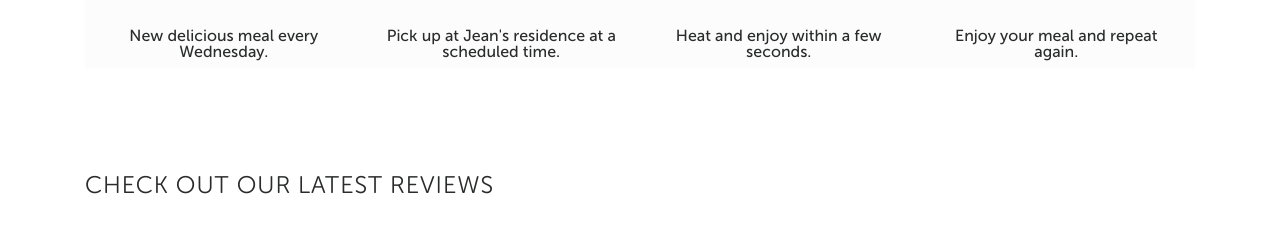
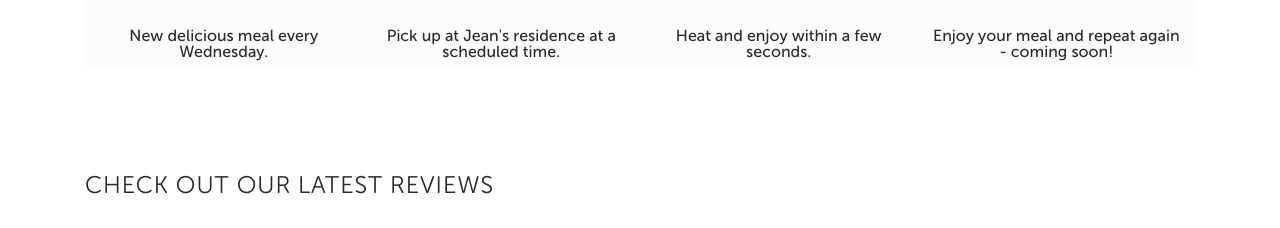
Before and after one commit to jimdoan4/Project-WAKU, a plain HTML site: page index.html in a window 1280 px wide. Shown: the part 1475-1703 px from the top of the page. Drawn offline with Linux system fonts and the light colour scheme; files whose address does not match are found by name.

Commit message:
updated breakfast

```diff
--- a/index.html
+++ b/index.html
@@ -229,7 +229,7 @@
                   <h3><span class="">
                       <p style='color: black;'>Eat and repeat</p>
                     </span></h3>
-                  <p>Enjoy your meal and repeat again.</p>
+                  <p>Enjoy your meal and repeat again - coming soon!</p>
                 </div>
               </div>
             </div>
```
